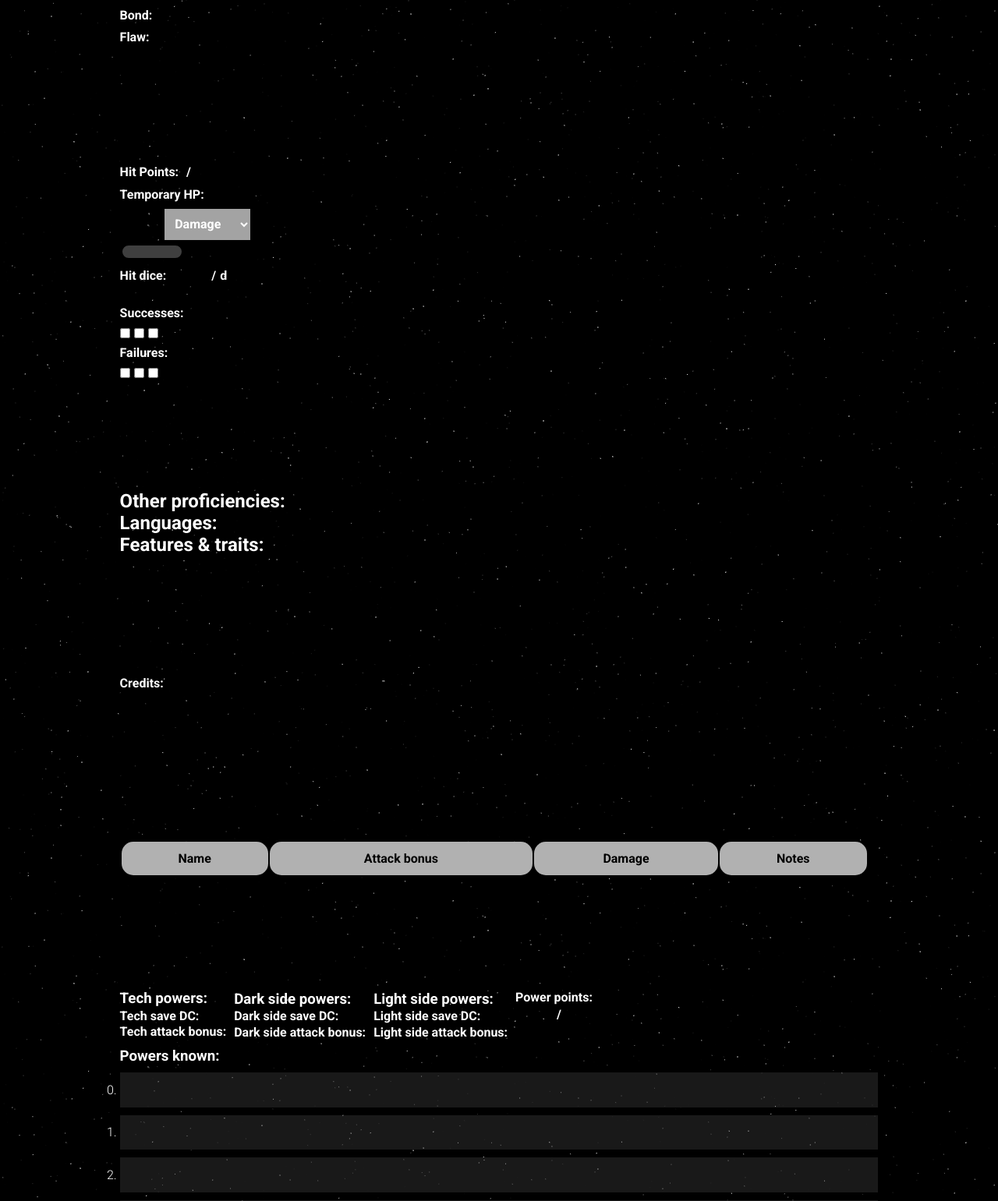
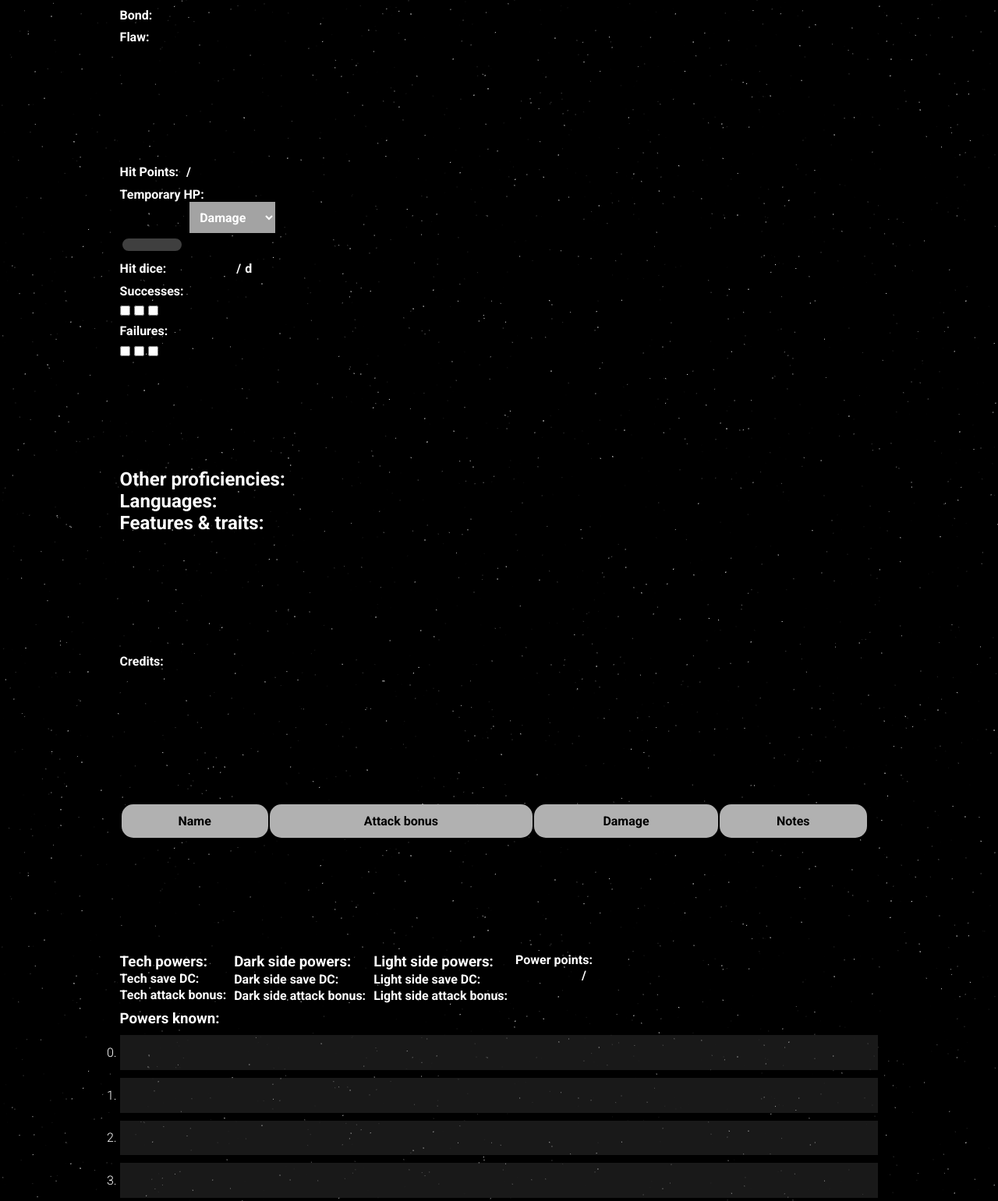
Before and after one commit to pjlapinski/SW5e-Char-Sheets, a Flask app: template templates/character-sheet.html in a window 1280 px wide. Shown: the part 423-1964 px from the top of the page at 78% size. Run offline with Flask 2, Linux system fonts and the light colour scheme; the template is opened without the code that fills it, so the values that code supplies are empty.

Commit message:
temporary fix for inputs

```diff
--- a/static/css/char-sheet-style.css
+++ b/static/css/char-sheet-style.css
@@ -135,10 +135,11 @@
 .underlined-input__number {
   background: transparent;
   border-style: hidden;
-  width: 3rem;
+  width: 5rem;
   font-size: 1rem;
   font-weight: bold;
   text-align: center;
+  padding: 0px;
   color: rgb(255, 255, 255);
 }
 
```
